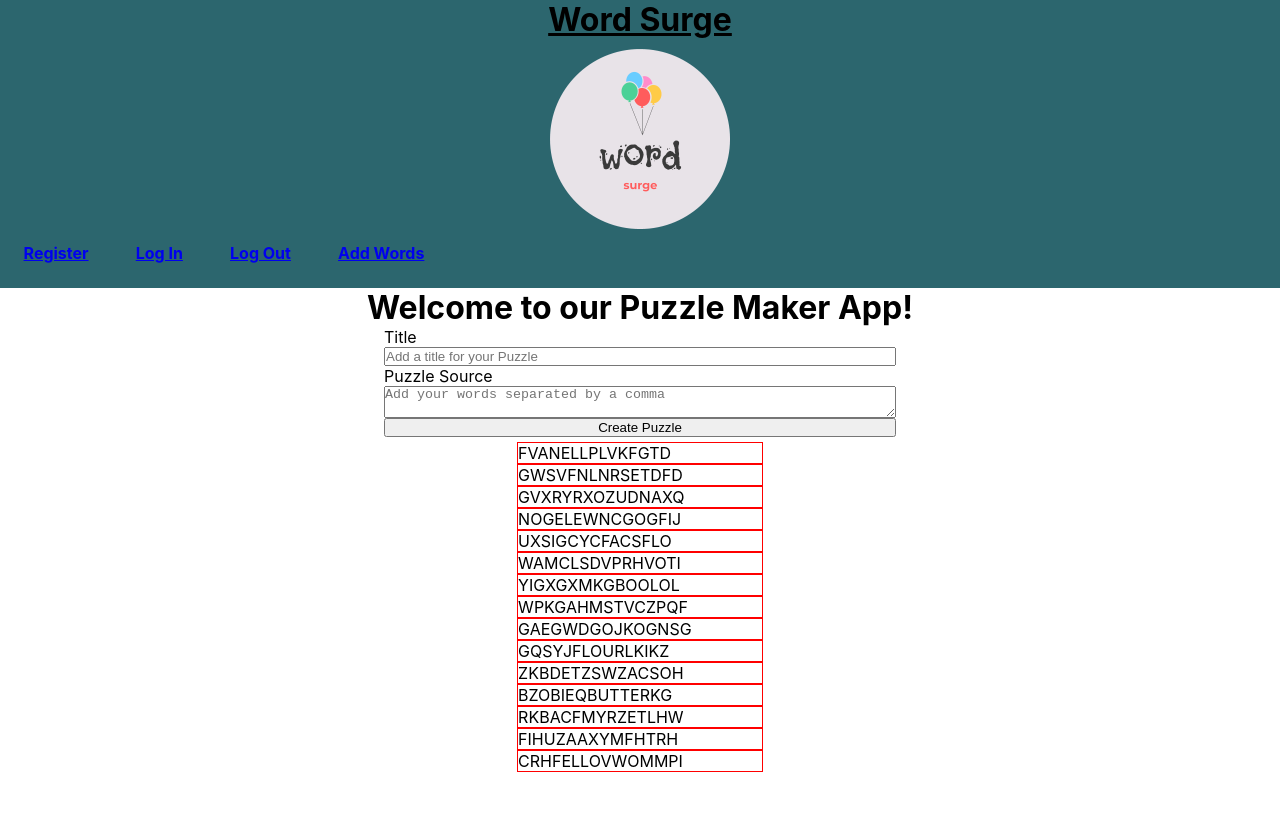
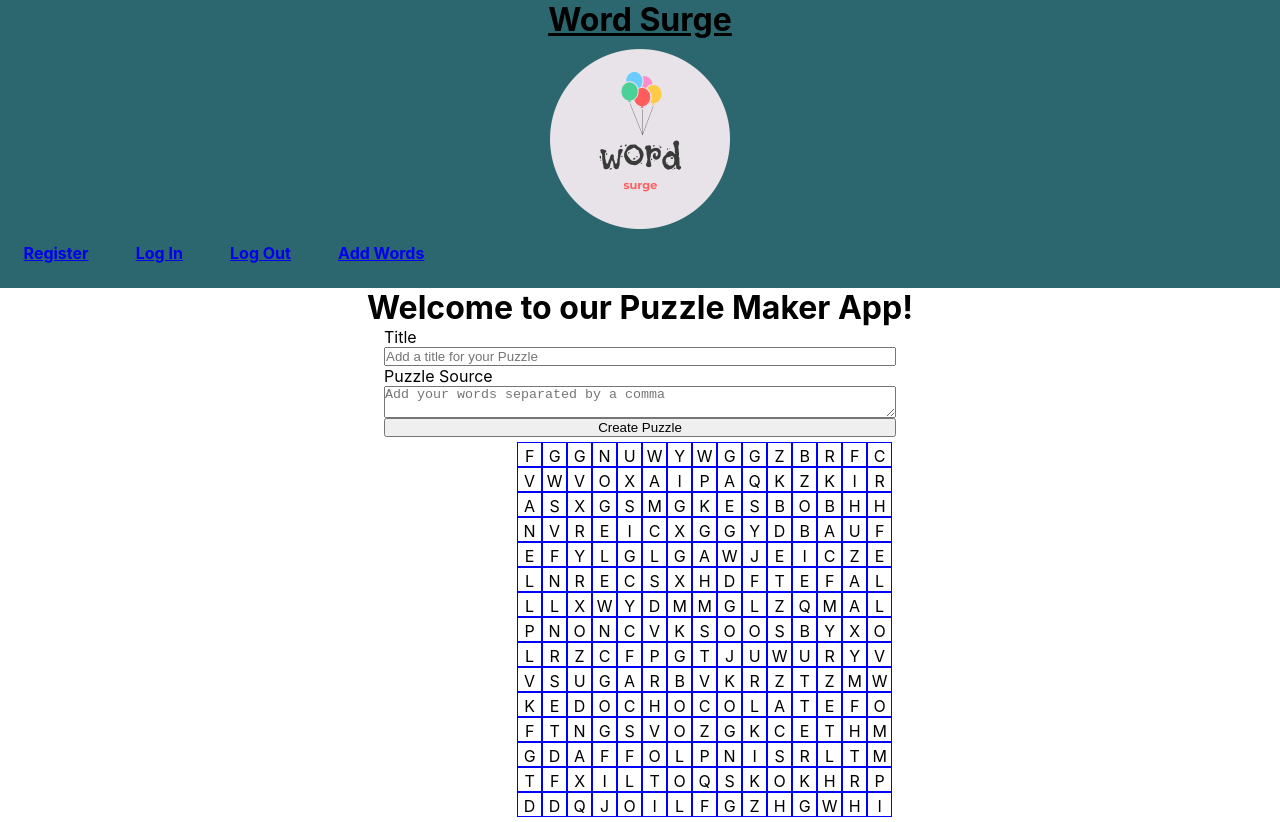
Before and after one commit to pt11-word-find/front-end, a React (Create React App) app: page /addWords in a window 1280 px wide. Before the commit the page ends 800 px from the top, so only its background shows below. Built offline with nearby package versions, Linux system fonts and the light colour scheme; sample sign-in values are in the browser's storage.

Commit message:
Displaying puzzle - not sure if order is correct yet

```diff
--- a/src/App.scss
+++ b/src/App.scss
@@ -52,16 +52,27 @@
 }
 .puzzle {
   display: flex;
-  flex-direction: column;
+  flex-direction: row;
   width: 50%;
   margin: 0 auto;
   padding: 1%;
 }
 .row {
   align-items: center;
-  border: 1px red solid;
+  //border: 1px red solid;
 
 }
+
+.tile {
+  align-items: center;
+  border: 1px blue solid;
+  width: 25px;
+  height: 25px;
+  justify-content: center;
+  text-align: center;
+  padding-top: 3px;
+}
+
 .puzzle-form {
   display: flex;
   flex-direction: column;
--- a/src/Components/Puzzle.js
+++ b/src/Components/Puzzle.js
@@ -24,10 +24,10 @@ const Puzzle = () => {
         <div className="puzzle">
             {puzzle.map(row =>
                 <div className="row">
-                {row}
+
                     {row.map(tile =>
                         <div className="tile">
-
+                        {tile}
                         </div>
                     )}
                 </div>
```
